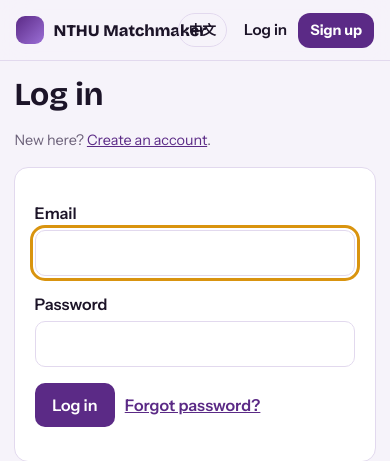
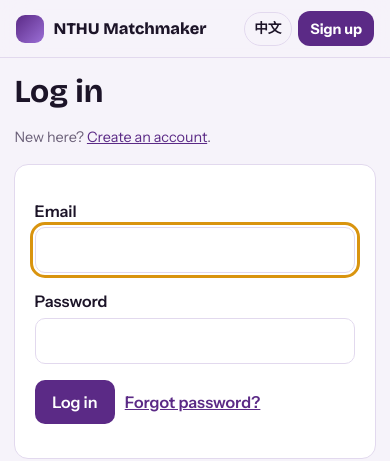
Before and after one commit to pilipehrtmo/Crossroads, a FastAPI app: page /login in a window 390 px wide. Shown: the top 461 px of the page. Run offline with FastAPI, Linux system fonts and the light colour scheme; parts of the project's set-up code (start-up, migrations or seed data) failed here and were passed over; some libraries are stand-ins or nearby versions.

Commit message:
Fix phone header overlap, even card headers, full-width password box

```diff
--- a/app/static/style.css
+++ b/app/static/style.css
@@ -657,3 +657,8 @@ html.loading{cursor:progress}
 .frow>#f-clear{display:inline-flex;align-items:center;gap:.4rem;margin:0;font-weight:600;font-size:.92rem;line-height:normal;padding:.55rem 1rem;border:1.5px solid var(--line);border-radius:12px;color:var(--ink);background:transparent;box-shadow:none;transform:none}
 .frow>#f-clear:hover{border-color:var(--pri);color:var(--pri)}
 .frow>#f-clear[hidden]{display:none}
+/* scan fixes: phone header overlap, even card headers, same-width profile boxes */
+.bname{min-width:0;overflow:hidden;text-overflow:ellipsis}
+@media(max-width:440px){.na .nlogin{display:none}.na .nlang{margin-right:.2rem}}
+.pcard .ctop{min-height:2.45rem}
+.pwform{max-width:none}
--- a/app/templates/base.html
+++ b/app/templates/base.html
@@ -3,7 +3,7 @@
 <script>(()=>{const h=document.documentElement;if(h.dataset.theme==="system")h.dataset.mode=matchMedia("(prefers-color-scheme: dark)").matches?"dark":"light";h.classList.add("js")})()</script>
 <link rel="stylesheet" href="https://fonts.googleapis.com/css2?family=Bricolage+Grotesque:wght@600;700;800&family=Instrument+Sans:wght@400;500;600;700&family=Space+Grotesk:wght@400;500;600;700&display=swap">
 <link rel="stylesheet" href="{{ asset('style.css') }}"><script src="{{ asset('htmx.min.js') }}"></script><script src="{{ asset('app.js') }}" defer></script></head><body hx-boost="true">
-<header class="top"><nav class="topnav na" aria-label="Main"><a class="brand" href="/"><span class="logo" aria-hidden="true"></span>NTHU Matchmaker</a>
+<header class="top"><nav class="topnav na" aria-label="Main"><a class="brand" href="/"><span class="logo" aria-hidden="true"></span><span class="bname">NTHU Matchmaker</span></a>
 <div class="nlinks"><a href="/discuss" class="{{ 'on' if path.startswith('/discuss') }}">Discuss</a><a href="/funding" class="{{ 'on' if path == '/funding' }}">Funding</a>
 {% if user %}<a href="/activity" class="{{ 'on' if path == '/activity' }}">Activity{% if inbox %}<span class="nbadge" aria-label="{{ inbox }} waiting">{{ inbox }}</span>{% endif %}</a>{% endif %}</div>
 <span class="nsp"></span><div class="nright">
```
